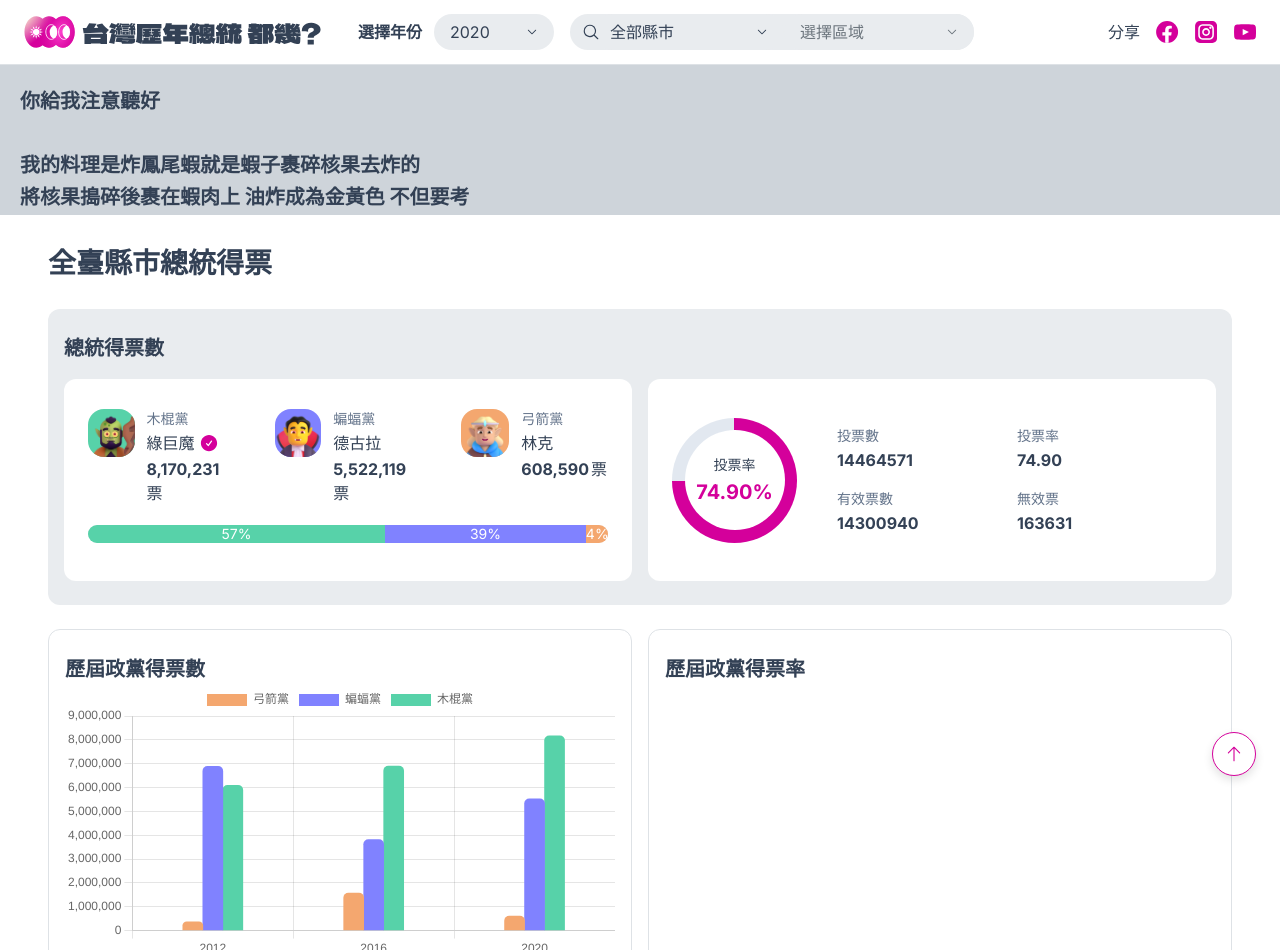
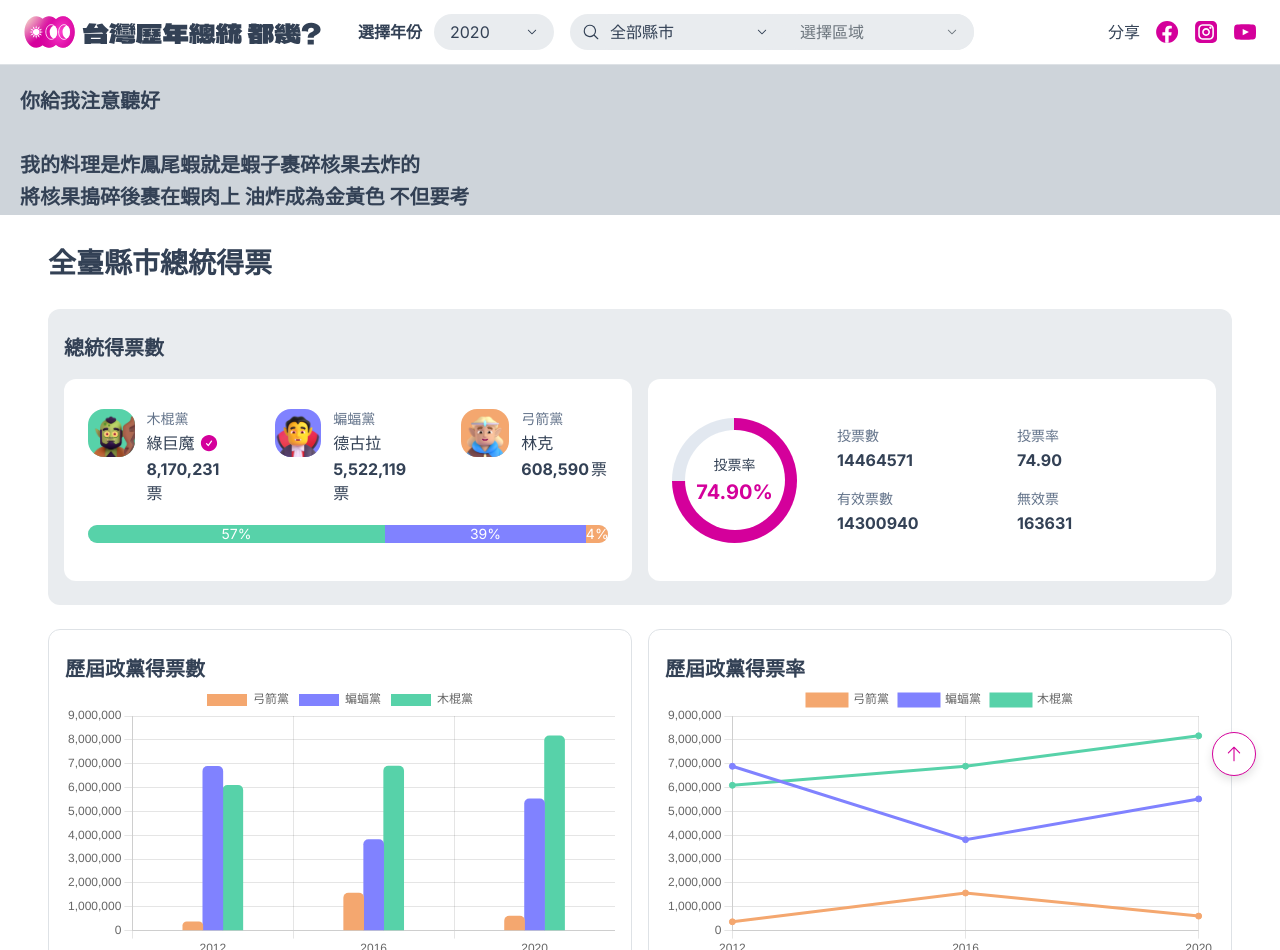
Before and after one commit to lyaui/2020-taiwan-president-election-result-map, a Next.js app: page /election-data in a window 1280 px wide. Built offline with nearby package versions, Linux system fonts and the light colour scheme.

Commit message:
feat(components): add HistoryPartyRate

```diff
--- a/src/app/election-data/page.tsx
+++ b/src/app/election-data/page.tsx
@@ -7,6 +7,7 @@ import Breadcrumb from '@/components/UI/Breadcrumb';
 import CandVoteShare from '@/components/CandVoteShare';
 import VotingRate from '@/components/VotingRate';
 import HistoryPartyVotes from '@/components/HistoryPartyVotes';
+import HistoryPartyRate from '@/components/HistoryPartyRate';
 import AreaVotingTable from '@/components/AreaVotingTable';
 import StatisticsLayout from '@/components/layout/StatisticsLayout';
 import {
@@ -78,6 +79,7 @@ async function ElectionDataPage({ searchParams }: ElectionDataPageProps) {
             </div>
             <div className='border-[1px] border-line px-4 py-6 rounded-xl'>
               <h4 className='heading-5'>歷屆政黨得票率</h4>
+              <HistoryPartyRate prePartyVotes={prePartyVotes} />
             </div>
           </section>
 
--- /dev/null
+++ b/src/components/HistoryPartyRate.tsx
@@ -0,0 +1,68 @@
+'use client';
+
+import React from 'react';
+
+import {
+  Chart as ChartJS,
+  CategoryScale,
+  LinearScale,
+  PointElement,
+  LineElement,
+  Title,
+  Tooltip,
+  Legend,
+} from 'chart.js';
+import { Line } from 'react-chartjs-2';
+import { partyColors } from '@/constants';
+
+ChartJS.register(
+  CategoryScale,
+  LinearScale,
+  PointElement,
+  LineElement,
+  Title,
+  Tooltip,
+  Legend,
+);
+
+export const options = {
+  responsive: true,
+  plugins: {
+    legend: {
+      position: 'top' as const,
+    },
+  },
+};
+
+function HistoryPartyRate({ prePartyVotes: ascData }) {
+  const allParties = ascData.reduce((_acc, _cur) => {
+    _cur.party_votes.forEach((_cur_party) => {
+      if (_acc.findIndex((_party) => _party.id === _cur_party.id) === -1) {
+        _acc.push({
+          name: _cur_party.name,
+          id: _cur_party.id,
+        });
+      }
+    });
+    return _acc;
+  }, []);
+
+  const data = {
+    labels: ascData.map((_item) => _item.year).reverse(),
+    datasets: allParties.map((_party) => ({
+      label: _party.name,
+      data: ascData
+        .map(
+          (_item) =>
+            _item.party_votes.find((_vote) => _vote.id === _party.id).value,
+        )
+        .reverse(),
+      backgroundColor: partyColors[_party.id],
+      borderColor: partyColors[_party.id],
+    })),
+  };
+
+  return <Line options={options} data={data} />;
+}
+
+export default HistoryPartyRate;
```
